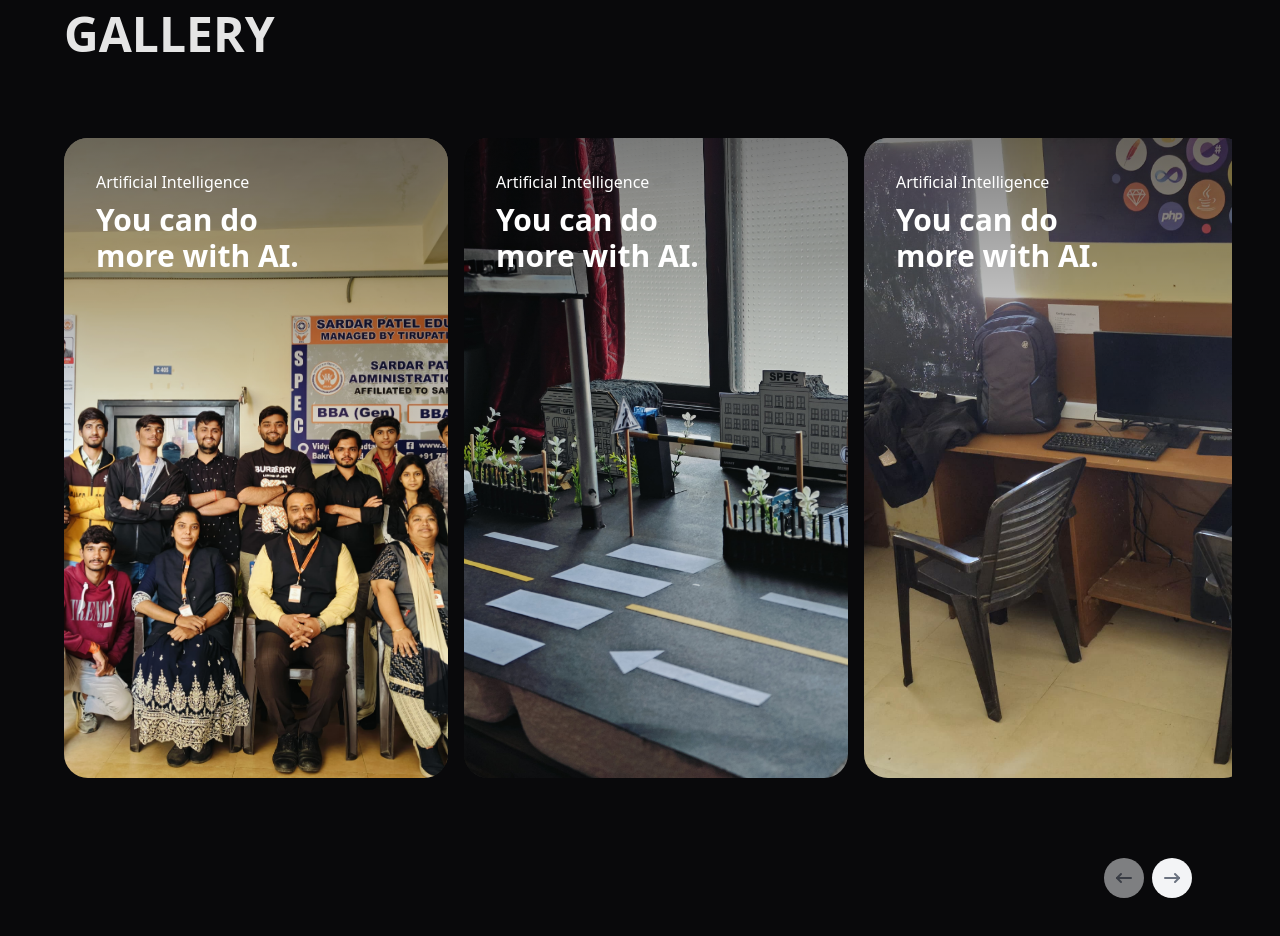
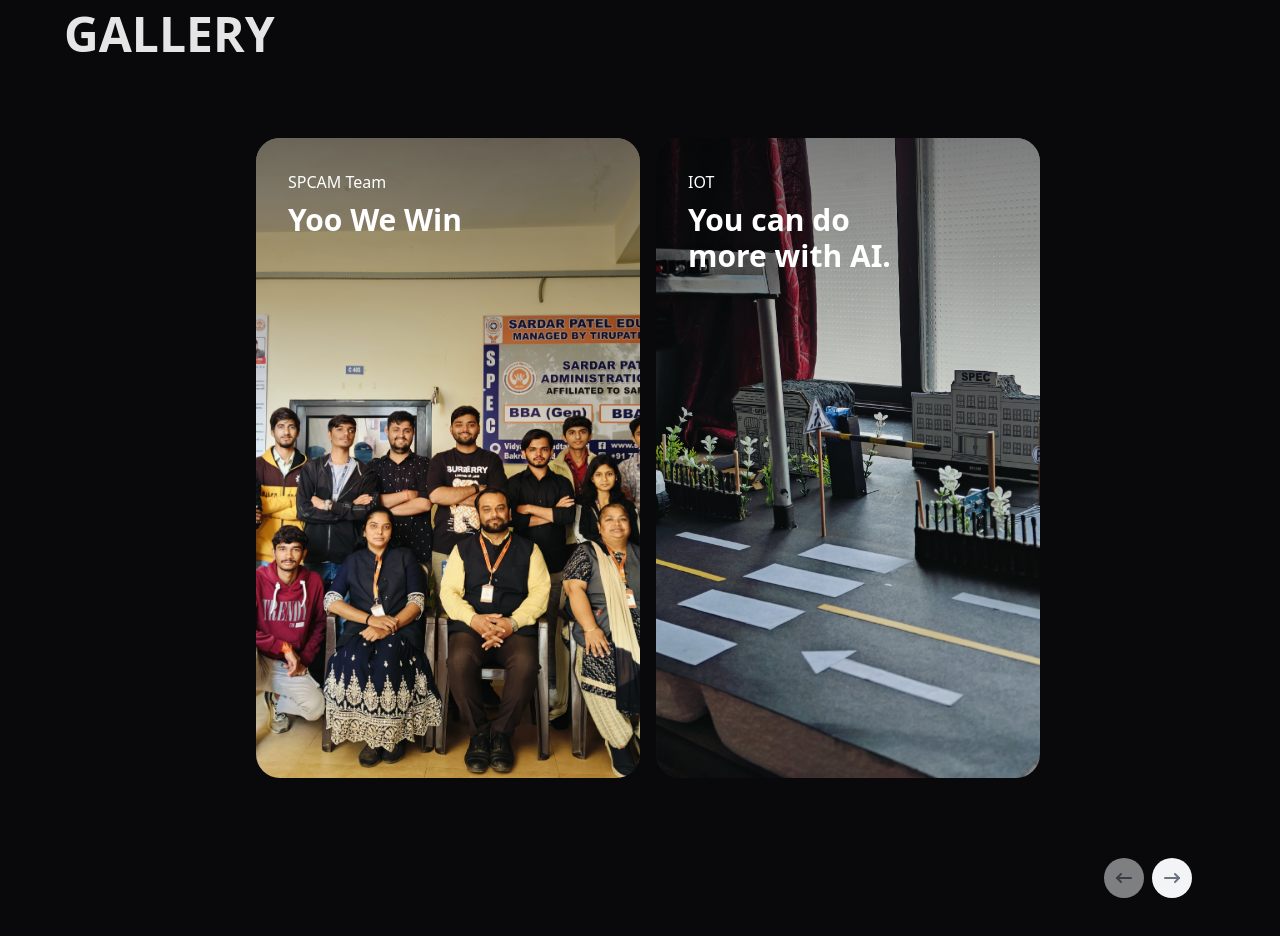
Before and after one commit to AyushBhagat151105/spcam-re-lab, a Next.js app: page / in a window 1280 px wide. Shown: the part 4320-5256 px from the top of the page. Built offline with nearby package versions, Linux system fonts and the light colour scheme.

Commit message:
Update categories and titles in AppleCardsCarouselDemo component

```diff
--- a/src/components/AppleCardsCarouselDemo.tsx
+++ b/src/components/AppleCardsCarouselDemo.tsx
@@ -1,5 +1,4 @@
 "use client";
-import Image from "next/image";
 import React from "react";
 import { Carousel, Card } from "@/components/ui/apple-cards-carousel";
 
@@ -39,21 +38,15 @@ const DummyContent = () => {
 
 const data = [
   {
-    category: "Artificial Intelligence",
-    title: "You can do more with AI.",
+    category: "SPCAM Team",
+    title: "Yoo We Win",
     src: "/3.jpg",
     content: <DummyContent />,
   },
   {
-    category: "Artificial Intelligence",
+    category: "IOT",
     title: "You can do more with AI.",
     src: "/11.jpg",
     content: <DummyContent />,
   },
-  {
-    category: "Artificial Intelligence",
-    title: "You can do more with AI.",
-    src: "/12.jpg",
-    content: <DummyContent />,
-  },
 ];
```
